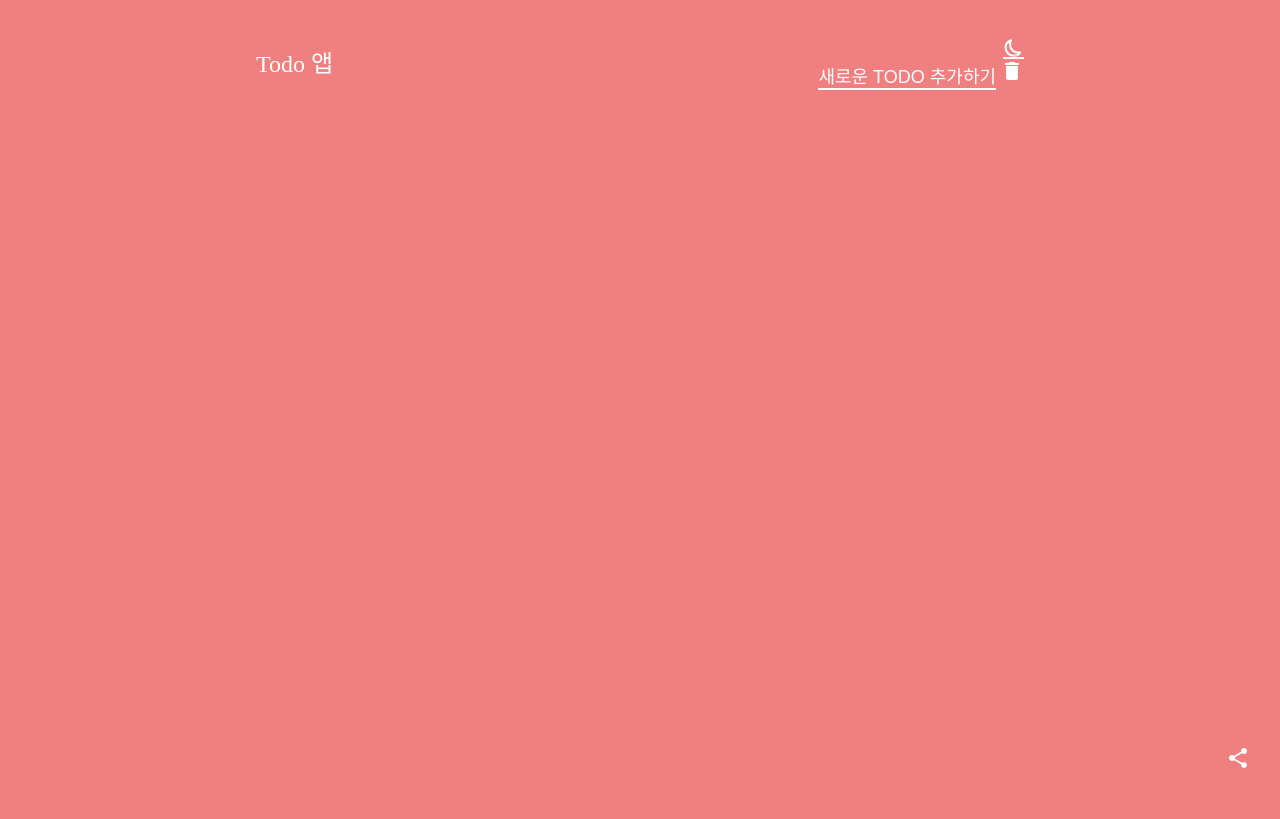
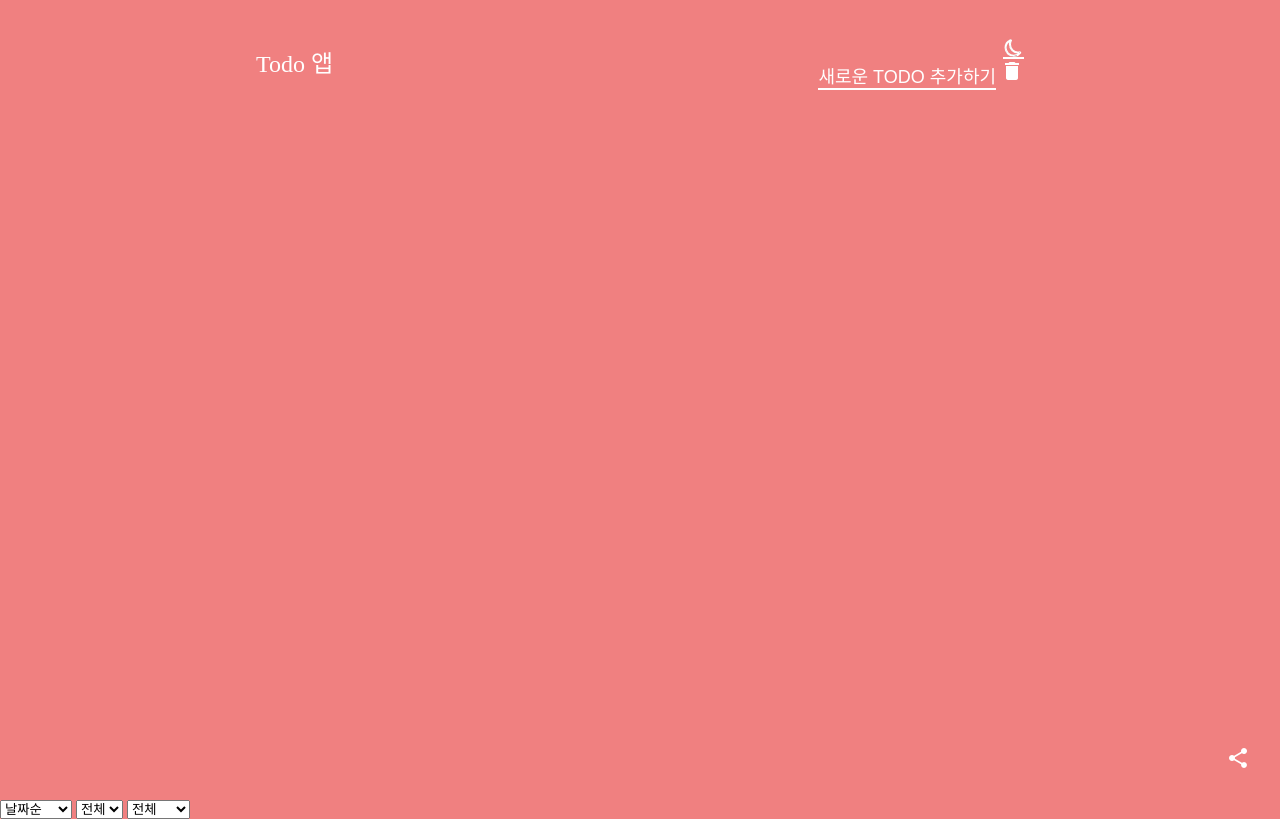
Before and after one commit to heyjogi/grdgrm, a plain HTML site: page index.html in a window 1280 px wide. Drawn offline with Linux system fonts and the light colour scheme.

Commit message:
task 관리 기능

```diff
--- a/index.html
+++ b/index.html
@@ -48,6 +48,23 @@
         <button id="closeTrashBtn" class="modal-close-btn">닫기</button>
       </div>
     </div>
+    <!-- 필터링 옵션 -->
+      <div class="filters">
+        <select id="sort-options">
+          <option value="date">날짜순</option>
+          <option value="priority">중요도순</option>
+        </select>
+        <select id="category-filter">
+          <option value="all">전체</option>
+          <option value="work">업무</option>
+          <option value="personal">개인</option>
+        </select>
+        <select id="status-filter">
+          <option value="all">전체</option>
+          <option value="progress">진행 중</option>
+          <option value="completed">완료</option>
+        </select>
+      </div>
     <script src="script.js"></script>
   </body>
 </html>
```
